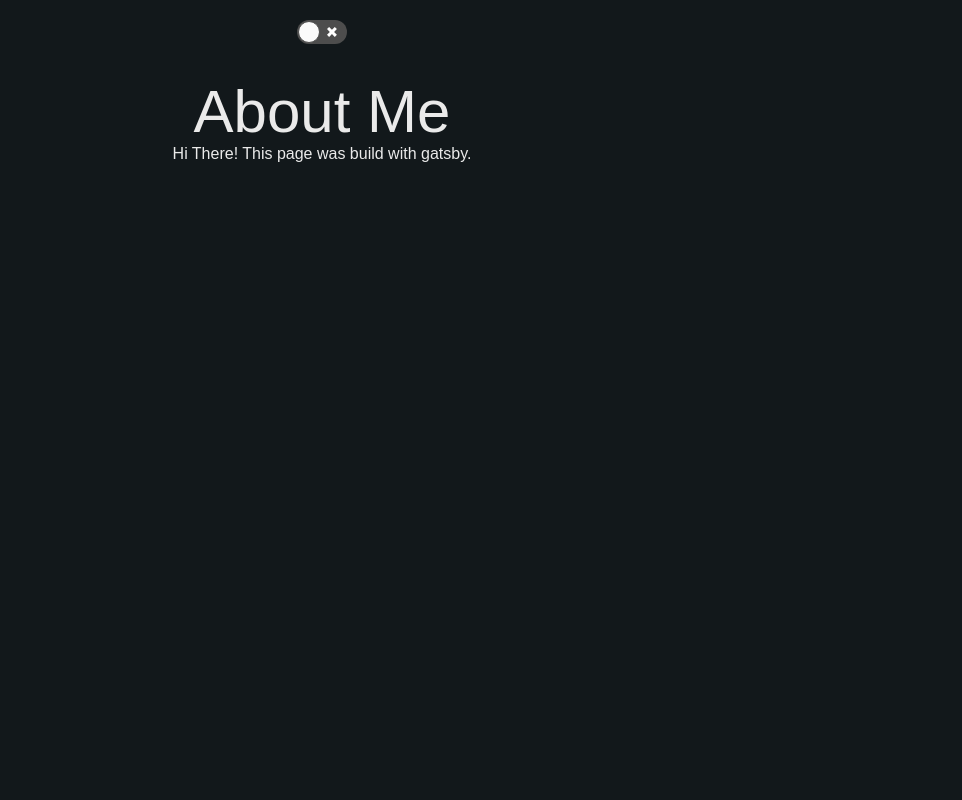
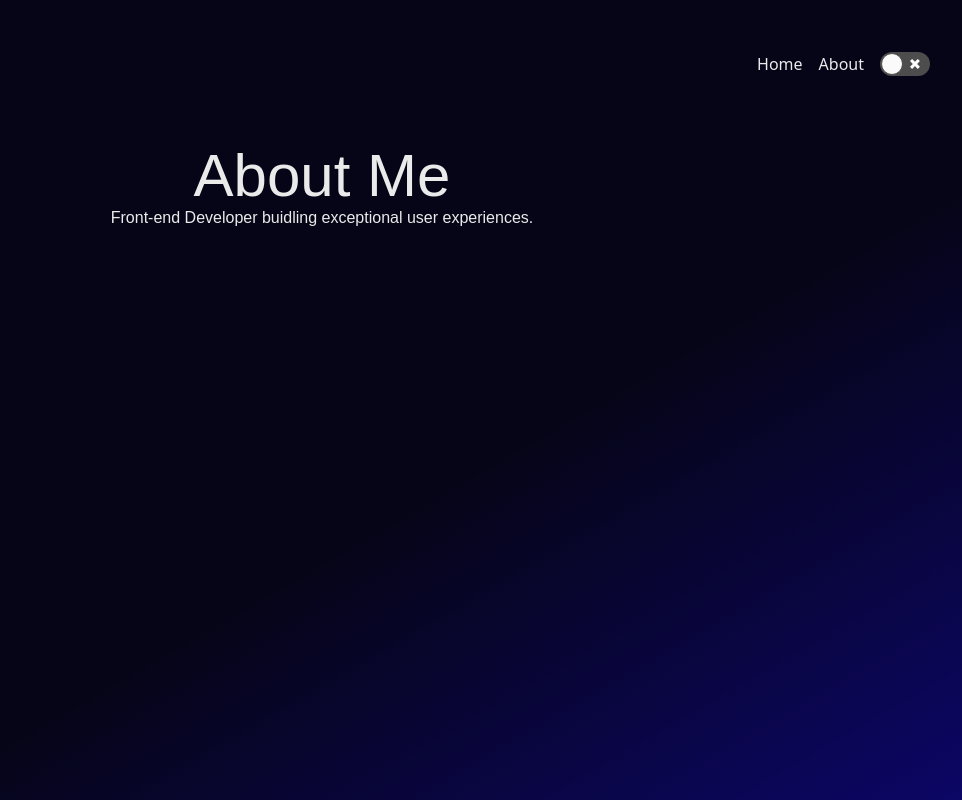
Before and after one commit to dsgreve/dsgreve.com, a Gatsby site: page /about in a window 1280 px wide. Shown: the whole page, without its empty margins (318-1280 px from the left). Built offline with nearby package versions, Linux system fonts and the light colour scheme; Gatsby itself is replaced by a stand-in of ours.

Commit message:
moved toggle to top nav and added bg gradients

```diff
--- a/package.json
+++ b/package.json
@@ -34,6 +34,7 @@
     "autoprefixer": "^10.4.13",
     "gatsby-plugin-postcss": "^6.0.0",
     "postcss": "^8.4.19",
+    "postcss-preset-env": "^7.8.3",
     "tailwindcss": "^3.2.4"
   }
 }
--- a/src/components/layout.js
+++ b/src/components/layout.js
@@ -4,22 +4,13 @@ import PropTypes from "prop-types";
 
 import MainNav from "./nav";
 import { container } from './layout.module.css';
-import Toggle from "react-toggle";
+
 
 // Context
 import { ThemeContext } from "../context/themeContext";
 
 const Layout = ({pageTitle, children}) => {
-  const { theme, setTheme } = useContext(ThemeContext);
-
-  const handleThemeToggle = () => {
-    if (theme === "light") {
-      setTheme("dark");
-    } else {
-      setTheme("light");
-    }
-  };
-
+  const { theme } = useContext(ThemeContext);
 
   return (
     <div
@@ -27,14 +18,7 @@ const Layout = ({pageTitle, children}) => {
         theme === "light" ? "theme-light" : "theme-dark"
       } bg-primary text-main-text text-center transition-all duration-300 m-0 px-0 py-5 min-h-screen`}
     >
-      <Toggle
-        id="theme-toggle"
-        checked={theme === "light" ? true : false}
-        onChange={handleThemeToggle}
-      />
-      <label htmlFor="theme-toggle" className="text-accent hidden">
-        Theme toggler
-      </label>
+
       <MainNav />
       <div className={container}>
         <main>
--- a/src/components/nav.js
+++ b/src/components/nav.js
@@ -1,10 +1,25 @@
-import * as React from "react";
+import React, { useContext } from "react";
 import { Link } from "gatsby";
 import { mainNavItem } from "./nav.module.css";
-//Context
+
+import Toggle from "react-toggle";
+
+// Context
+import { ThemeContext } from "../context/themeContext";
+
 const MainNav = () => {
+  const { theme, setTheme } = useContext(ThemeContext);
+
+  const handleThemeToggle = () => {
+    if (theme === "light") {
+      setTheme("dark");
+    } else {
+      setTheme("light");
+    }
+  };
+
   return (
-    <nav className="main-nav w-full hidden">
+    <nav className="main-nav w-full">
       <ul className="flex flex-row justify-end py-8 pr-8 gap-4">
         <li className={mainNavItem}>
           <Link to="/">Home</Link>
@@ -12,9 +27,19 @@ const MainNav = () => {
         <li className={mainNavItem}>
           <Link to="/about">About</Link>
         </li>
+        <li>
+          <Toggle
+            id="theme-toggle"
+            checked={theme === "light" ? true : false}
+            onChange={handleThemeToggle}
+          />
+          <label htmlFor="theme-toggle" className="text-accent hidden">
+            Theme toggler
+          </label>
+        </li>
       </ul>
     </nav>
-  )
+  );
 };
 
 export default MainNav;
--- a/src/components/nav.module.css
+++ b/src/components/nav.module.css
@@ -1,9 +1,15 @@
 .main-nav-item {
   font-size: 1.45rem;
-  color: white;
   transition: color .5s ease-out;
 }
 
 .main-nav-item:hover {
   color: #f8d007;
 }
+.theme-dark .main-nav-item {
+  color: white;
+}
+
+.theme-light .main-nav-item {
+  color: black;
+}
--- a/src/pages/about.js
+++ b/src/pages/about.js
@@ -5,14 +5,16 @@ const AboutPage = () => {
   return (
     <main>
       <Layout pageTitle="About Me">
-        <p>Hi There! This page was build with gatsby.</p>
+        <p>
+          Front-end Developer buidling exceptional user experiences.
+        </p>
       </Layout>
     </main>
   );
 };
 export const Head = () => (
   <>
-    <title>About DSG | Web Artisans</title>
+    <title>About DSG | Web Artisan</title>
     <meta name="description" content="Your description" />
   </>
 );
--- a/src/pages/index.js
+++ b/src/pages/index.js
@@ -5,7 +5,7 @@ import { StaticImage } from "gatsby-plugin-image";
 const IndexPage = () => {
   return (
     <Layout pageTitle="Dale Greve">
-      <h2 className="text-3xl first-line:mb-6">Creativity Through Code</h2>
+      <h2 className="text-3xl mb-6">Creativity Through Code</h2>
       <StaticImage
         className="border-4 rounded-2xl image-bounce"
         alt="Example code"
--- a/src/styles/global.css
+++ b/src/styles/global.css
@@ -2,23 +2,23 @@
 @tailwind components;
 @tailwind utilities;
 
+.theme-dark {
+  //--primary: #12181b;
+  --secondary: #2a2e35;
+  --text-main: #eaeaea;
+  --text-secondary: #b8b8b9;
+  --accent: #fc7753;
+  background-image: linear-gradient(150deg,#060517 60%,#0c0665);
+}
+
 
 .theme-light {
-  --primary: #f8f8f8;
+  background-image: linear-gradient(150deg,#FAFAEB 40%,#CBC3E3);
   --secondary: #dbe1e8;
   --text-main: #0d0106;
   --text-secondary: #454e56;
   --accent: #009ffd;
 }
-
-.theme-dark {
-  --primary: #12181b;
-  --secondary: #2a2e35;
-  --text-main: #eaeaea;
-  --text-secondary: #b8b8b9;
-  --accent: #fc7753;
-}
-
 
 .react-toggle {
   touch-action: pan-x;
```
Also changed, not shown: 1 other file.
